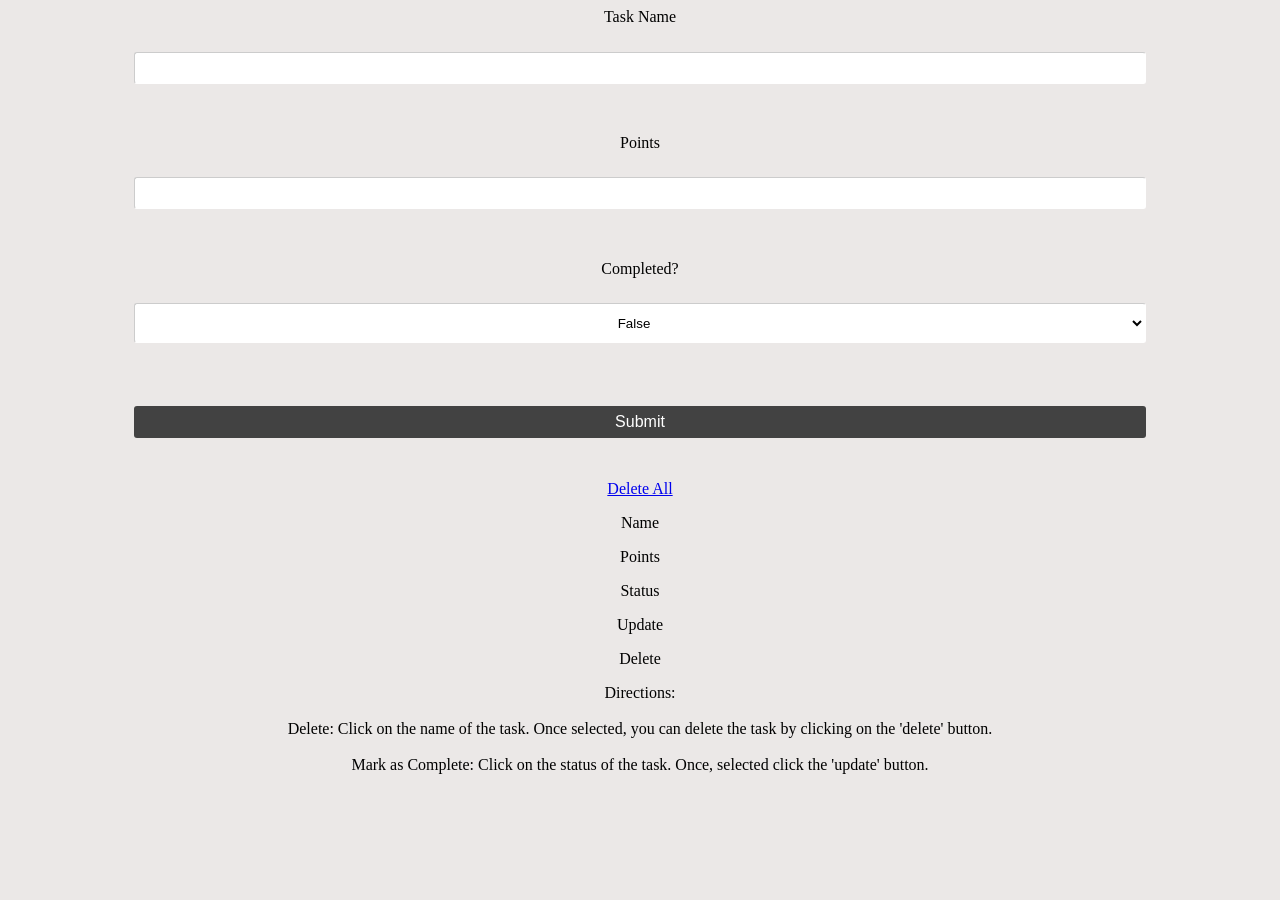
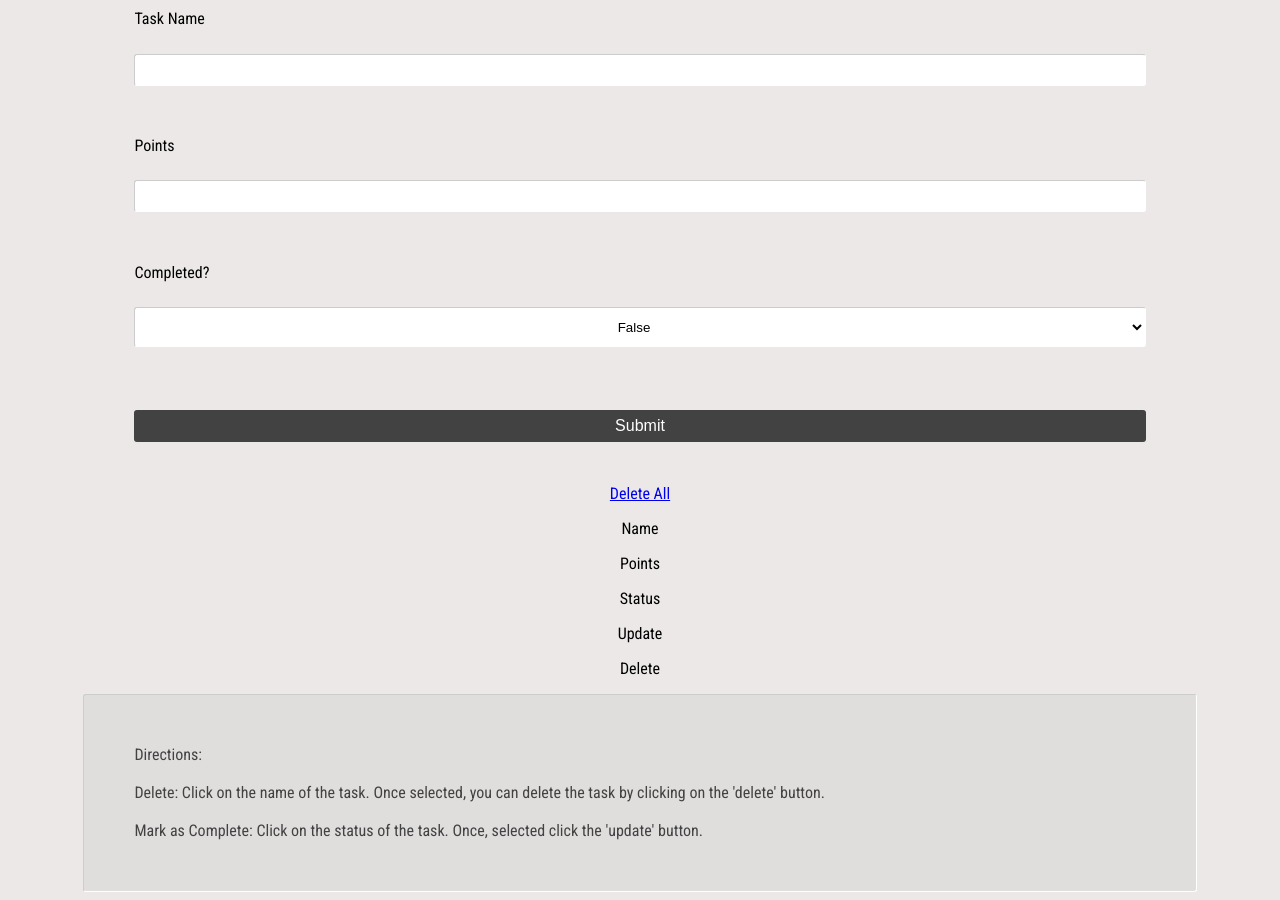
Before and after one commit to alexG53090/todo, a website: page views/index.html in a window 1280 px wide. Shown: the part 62-962 px from the top of the page. Before the commit the page ends 852 px from the top, so only its background shows below. Drawn offline with nearby package versions, Linux system fonts and the light colour scheme; no server answers.

Commit message:
face-lift

```diff
--- a/views/index.html
+++ b/views/index.html
@@ -4,12 +4,12 @@
     <meta http-equiv="X-UA-Compatible" content="IE=edge">
     <meta name="viewport" content="width=device-width, initial-scale=1">
     <title>Basic To Do</title>
+    <link href='https://fonts.googleapis.com/css?family=Roboto+Condensed:400,700,400italic,300,300italic,700italic' rel='stylesheet' type='text/css'>
     <script src="https://ajax.googleapis.com/ajax/libs/jquery/1.11.3/jquery.min.js"></script>
     <!-- <link rel="stylesheet" href="style/style.css">
     <link rel="stylesheet" href="style/taskList.css"> -->
     <link rel='stylesheet' href='style/index.css'>
-    <script type="text/javascript" src="js/client.js">
-    </script>
+    <script type="text/javascript" src="js/client.js"></script>
   </head>
   <body>
     <h1>Add a Task to Your List</h1>
--- a/views/js/client.js
+++ b/views/js/client.js
@@ -104,7 +104,7 @@ function printTasks(tasks){
       // var taskCompleteButton = document.createElement('button');
       //Create button
       var taskCreateButton = document.createElement('button');
-      var createButtonText = document.createTextNode("Create");
+      var createButtonText = document.createTextNode("Update");
       taskCreateButton.appendChild(createButtonText);
       var createButtonList = document.createElement('p');
       createButtonList.appendChild(taskCreateButton);
--- a/views/style/index.css
+++ b/views/style/index.css
@@ -1,12 +1,14 @@
 body {
   text-align: center;
   background-color: #EBE8E7;
+  font-family: 'Roboto Condensed', sans-serif;
 }
 label {
   display: block;
   margin: 2%;
+  text-align: left;
+  margin-left: 10%;
 }
-
 input {
   width: 80%;
   height: 2em;
@@ -23,7 +25,6 @@ input {
   margin-bottom: 2%;
   background-color: white;
 }
-
 select {
   width: 80%;
   height: 3em;
@@ -39,5 +40,19 @@ select {
   margin-top: 5%;
   background-color: #424242;
   border: none;
-    color:white;
+  color:white;
 }
+.directions {
+  color: #424242;
+  width: 80%;
+  margin:  0 auto;
+  background-color: #E0DDDD;
+  border: 1px solid #cccccc;
+  border-bottom-color: #fff;
+  border-right-color: #fff;
+  border-radius:3px;
+  transition:background .2s;
+  text-align: left;
+  font-size: 1em;
+  padding: 4%;
+}
```
